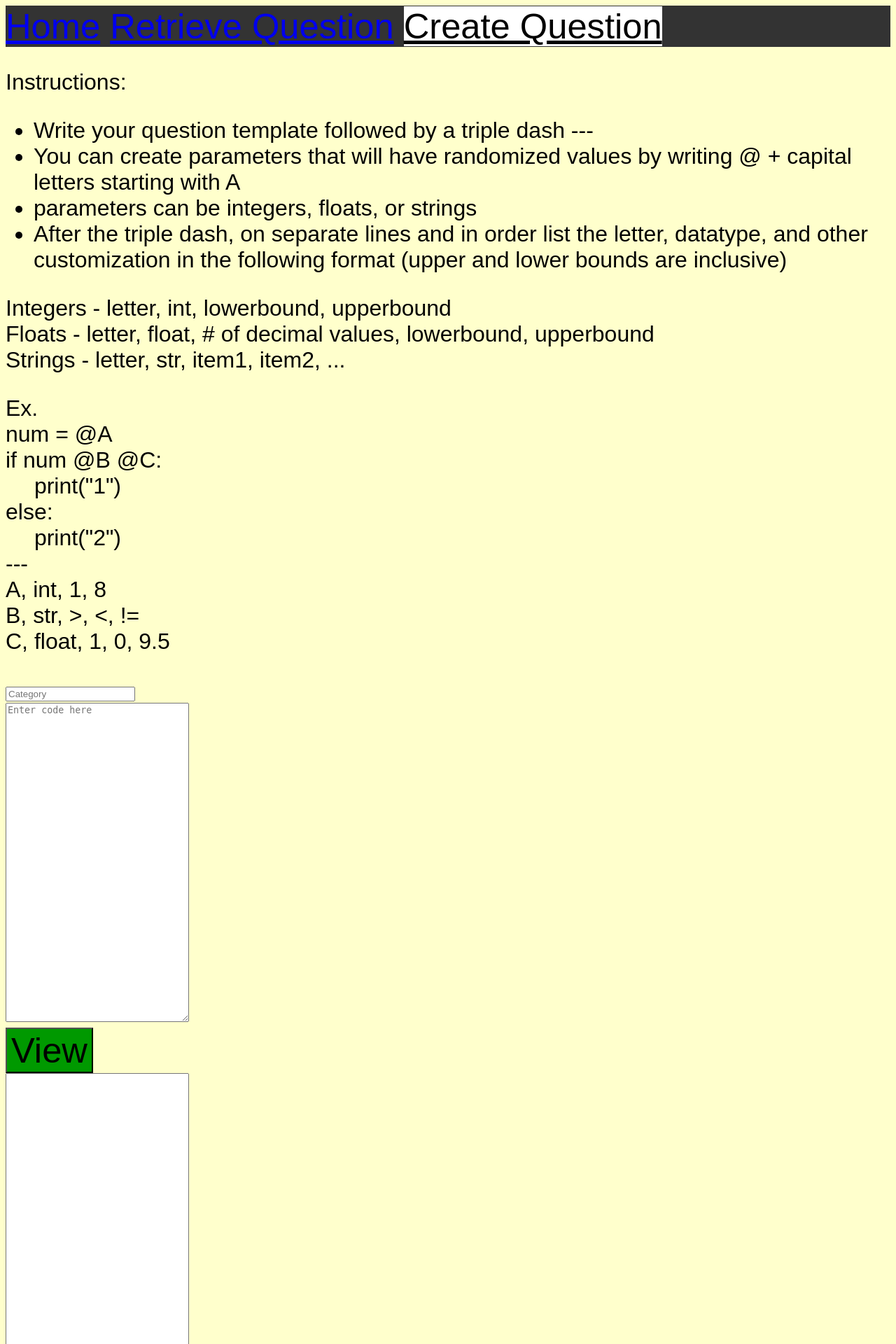
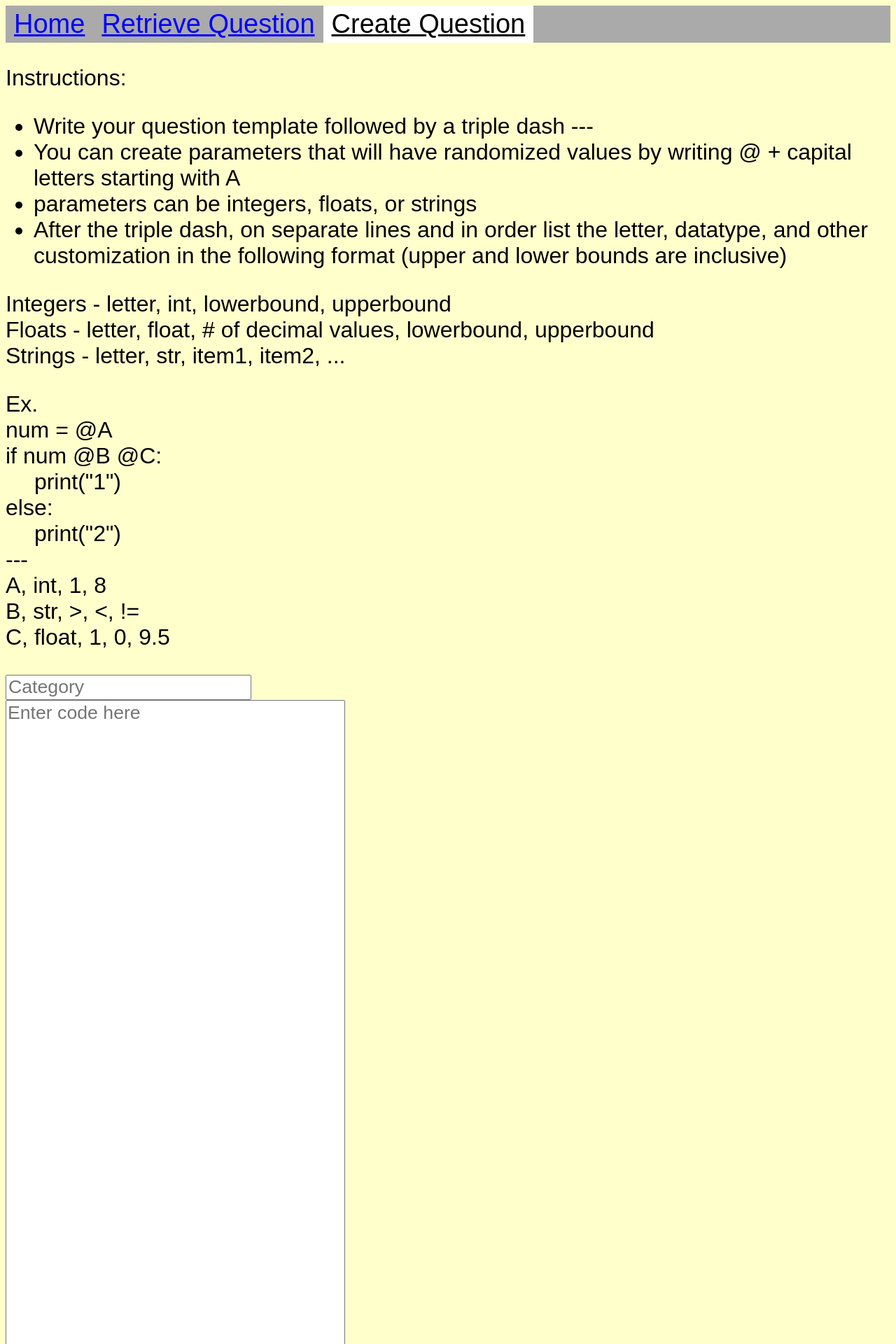
Before and after one commit to rswedberg/teachershelpteachers, a Flask app: page /create in a window 1280 px wide. Shown: the top 1920 px of the page at 70% size. Run offline with Flask 2, Linux system fonts and the light colour scheme.

Commit message:
updated text boxes

```diff
--- a/static/style.css
+++ b/static/style.css
@@ -24,21 +24,22 @@ font-size:38pt;}
 
  /* Add a black background color to the top navigation */
 .topnav {
-  background-color: #333;
+  background-color: #aaa;
   overflow: hidden;
-  font-size: 38pt;}
-}
+  font-size: 38pt;
+  }
+
 
 /* Style the links inside the navigation bar */
 /* increased font size*/
 
 .topnav a {
   float: left;
-  color: #f2f2f2;
+  color: blue;
   text-align: center;
   padding: 5px 12px;
-  text-decoration: none;
-  font-size: 13px;
+  text-decoration: underline;
+  font-size: 38px;
 }
 
 /* Change the color of links on hover */
@@ -52,3 +53,18 @@ font-size:38pt;}
   background-color: white;
   color: black;
 }
+
+#textbox {
+  height: 30px;
+  font-size: 20pt;
+  font-family: fantasy;
+}
+
+#textarea {
+  font-size: 20pt;
+  font-family: fantasy;
+}
+
+select {
+  font-size:80px
+}
```
